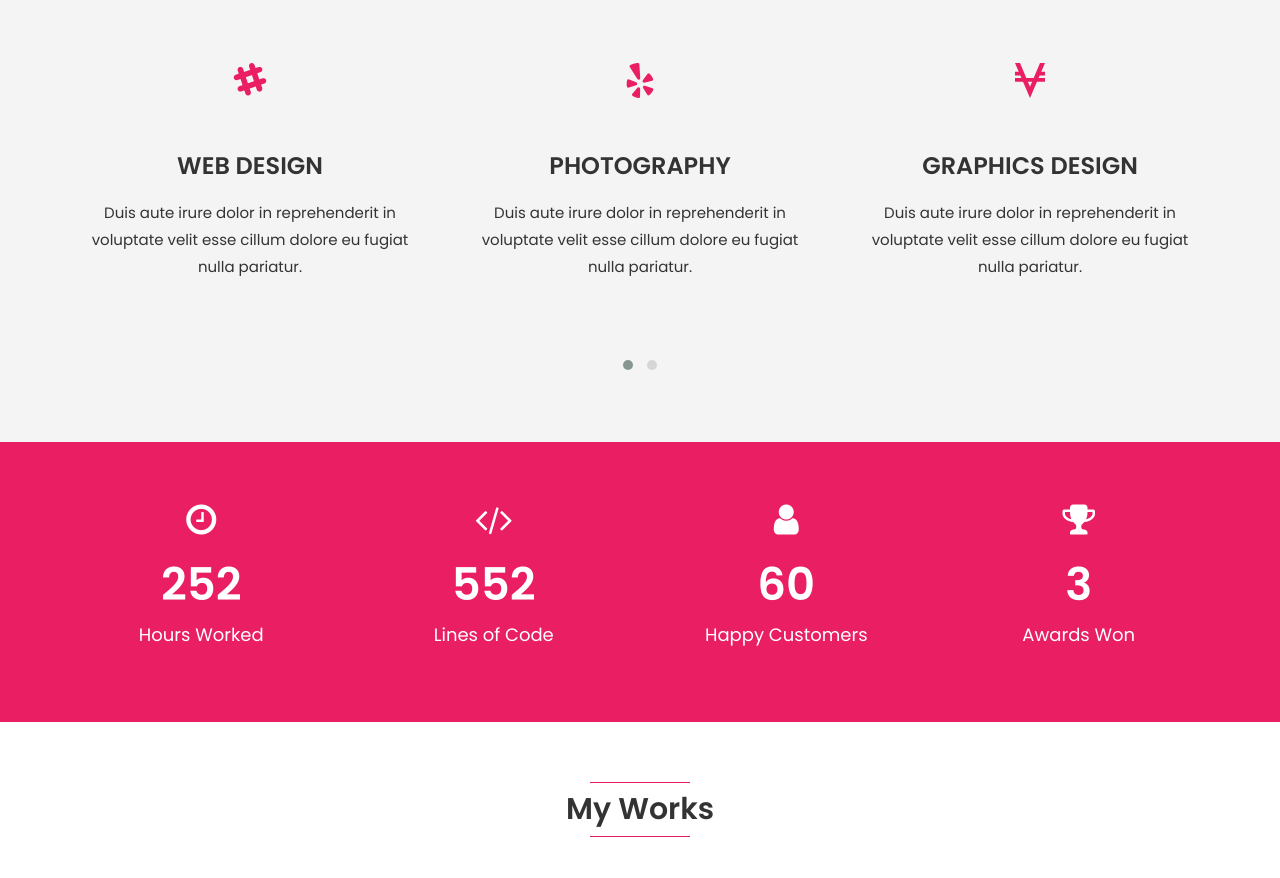
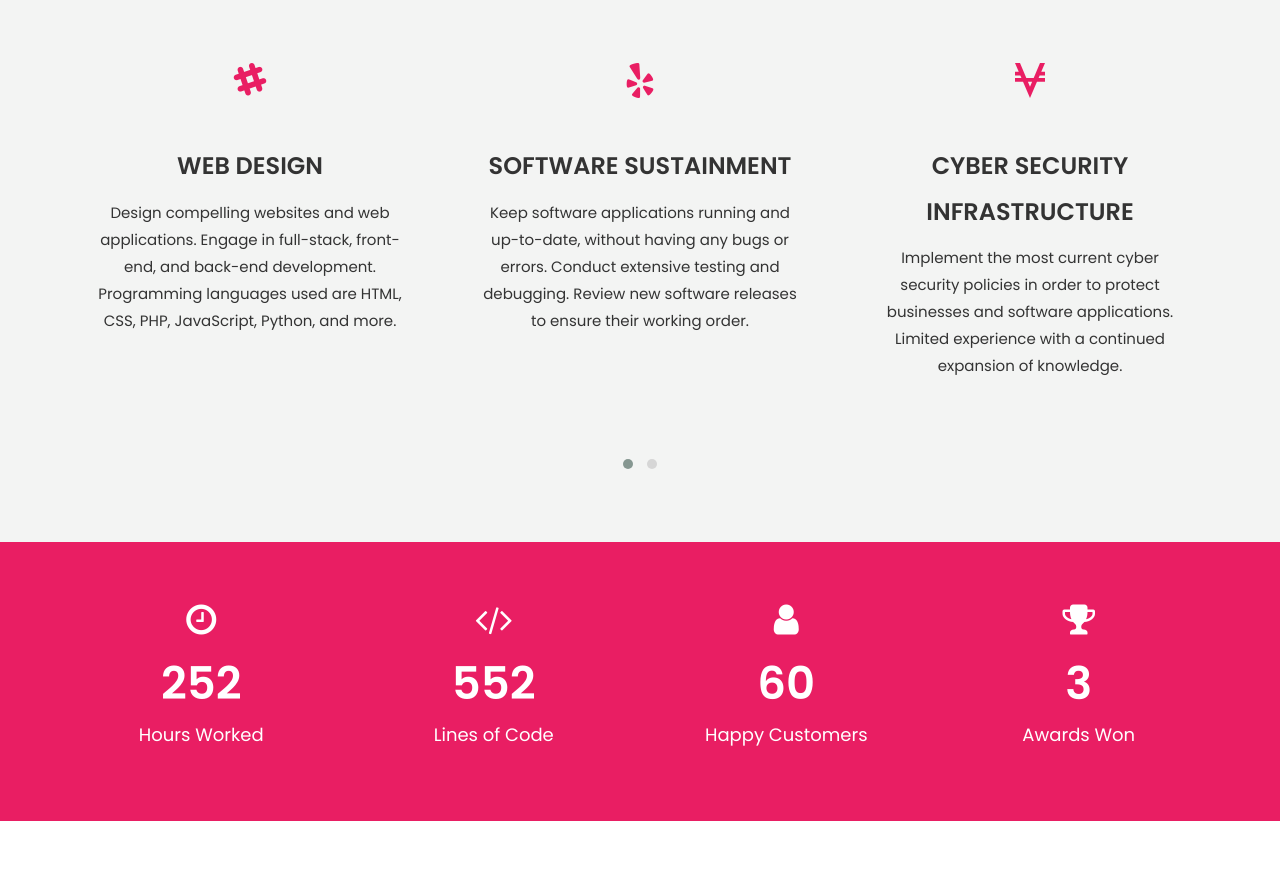
Before and after one commit to TheColeCodes/Portfolio-Colten_Everitt, a plain HTML site: page index.html in a window 1280 px wide. Shown: the part 1916-2794 px from the top of the page. Drawn offline with Linux system fonts and the light colour scheme.

Commit message:
Almost completed the 'Services' section.

```diff
--- a/index.html
+++ b/index.html
@@ -319,8 +319,8 @@
                             <i class="fa fa-joomla"></i>
                         </div>
                         <div class="services-content">
-                            <h3>Branding</h3> <!--edit the service you give-->
-                            <p>Duis aute irure dolor in reprehenderit in voluptate velit esse cillum dolore eu fugiat nulla pariatur.</p>
+                            <h3>Software Development</h3> <!--edit the service you give-->
+                            <p>Develop various software applications. Actively participate in the Software Development Cycle as a whole. Contribute to version control methods, while following the Agile Software Devlopment guidelines.</p>
                         </div>
 
                     </div>
@@ -331,7 +331,7 @@
                         </div>
                         <div class="services-content">
                             <h3>Web Design</h3> <!--edit the service you give-->
-                            <p>Duis aute irure dolor in reprehenderit in voluptate velit esse cillum dolore eu fugiat nulla pariatur.</p>
+                            <p>Design compelling websites and web applications. Engage in full-stack, front-end, and back-end development. Programming languages used are HTML, CSS, PHP, JavaScript, Python, and more.</p>
                         </div>
 
                     </div>
@@ -342,8 +342,8 @@
                             <i class="fa fa-yelp"></i>
                         </div>
                         <div class="services-content">
-                            <h3>Photography</h3> <!--edit the service you give-->
-                            <p>Duis aute irure dolor in reprehenderit in voluptate velit esse cillum dolore eu fugiat nulla pariatur.</p>
+                            <h3>Software Sustainment</h3> <!--edit the service you give-->
+                            <p>Keep software applications running and up-to-date, without having any bugs or errors. Conduct extensive testing and debugging. Review new software releases to ensure their working order.</p>
                         </div>
 
                     </div>
@@ -354,8 +354,8 @@
                             <i class="fa fa-viacoin"></i>
                         </div>
                         <div class="services-content">
-                            <h3>Graphics Design</h3> <!--edit the service you give-->
-                            <p>Duis aute irure dolor in reprehenderit in voluptate velit esse cillum dolore eu fugiat nulla pariatur.</p>
+                            <h3>Cyber Security Infrastructure</h3> <!--edit the service you give-->
+                            <p>Implement the most current cyber security policies in order to protect businesses and software applications. Limited experience with a continued expansion of knowledge.</p>
                         </div>
 
                     </div>
@@ -366,8 +366,8 @@
                             <i class="fa fa-google-wallet"></i>
                         </div>
                         <div class="services-content">
-                            <h3>Art Work</h3> <!--edit the service you give-->
-                            <p>Duis aute irure dolor in reprehenderit in voluptate velit esse cillum dolore eu fugiat nulla pariatur.</p>
+                            <h3>Software Troubleshooting</h3> <!--edit the service you give-->
+                            <p>Use software troubleshooting techniques to disect and understand large software projects. Interact with hardware and software components of a system whenever issues occur.</p>
                         </div>
                     </div>
 
@@ -377,7 +377,7 @@
                             <i class="fa fa-renren"></i>
                         </div>
                         <div class="services-content">
-                            <h3>App Development</h3> <!--edit the service you give-->
+                            <h3></h3> <!--edit the service you give-->
                             <p>Duis aute irure dolor in reprehenderit in voluptate velit esse cillum dolore eu fugiat nulla pariatur.</p>
                         </div>
 
```
